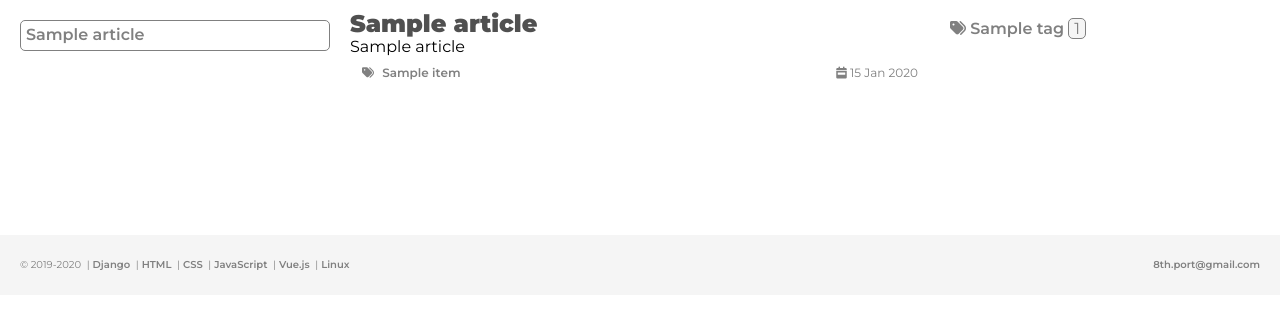
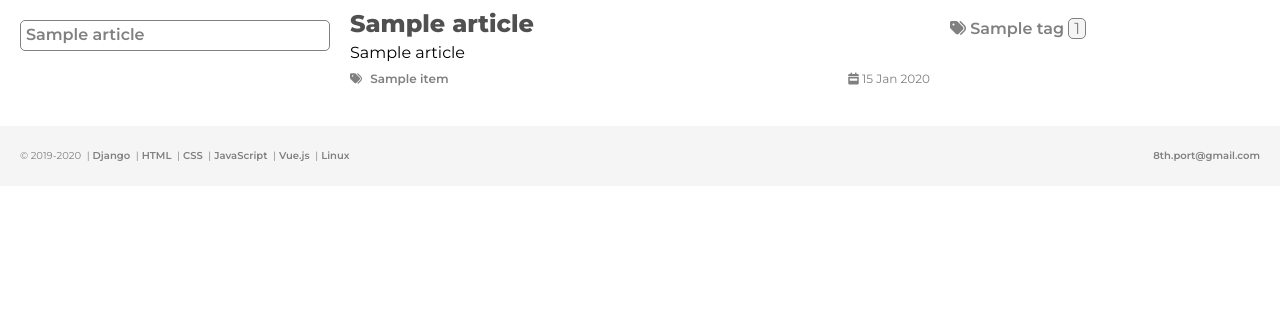
Before and after one commit to mebius01/anzim, a Django app: template templates/blog/blog.html in a window 1280 px wide. Shown: the part 152-461 px from the top of the page. Run offline with Django 3.2, Linux system fonts and the light colour scheme; the template is opened without the code that fills it: most values are stand-ins (such as "Sample title", 1, 10 or a date in 2020); some libraries are stand-ins or nearby versions; some web fonts are replaced.

Commit message:
fix temlate..

```diff
--- a/static/css/base.css
+++ b/static/css/base.css
@@ -20,6 +20,16 @@
     color: gray;
     text-decoration: none;
     font-weight: 600;
+}
+.title-h2 {
+    color: #505050;
+    font-weight: 900;
+    padding-bottom: 6px;
+}
+.title-h1 {
+    color: #505050;
+    font-weight: 900;
+    padding-bottom: 6px;
 }
 .cool_link {
     position: relative;
@@ -125,7 +135,7 @@
     margin-top: 20px;
     width: calc(100vw - 57px);
 }
-.search input{
+.search__input{
     width: calc(100vw - 70px);
     outline:none;
     border: 1px gray solid;
@@ -159,31 +169,21 @@
     color: white;
     background-color: gray;
 }
-h2 .article-title{
-    color: #505050;
-    font-weight: 900;
-    padding-bottom: 6px;
-}
-h1 {
-    color: #505050;
-    font-weight: 900;
-    padding-bottom: 6px;
-}
-.article {
+
+.main {
     grid-area: article;
     padding: 10px 20px;
 }
-.aricle-1{
-    margin-bottom: 50px;
+.aricle{
+    padding-bottom: 20px;
 }
-.footer-article{
+.article__footer{
     display: flex;
     justify-content: space-between;
     align-items: center;
     font-size: 12px;
-    padding: 0px 12px 0 12px;
 }
-.tags-title .tag {
+.tag {
     margin: 5px;
     color: gray;
 }
@@ -249,9 +249,6 @@
     color: grey;
     content: " \007C";
 }
-/* .footer__link {
-
-} */
 h2 a{
     color: #505050;
     font-weight: 800;
--- a/templates/base.html
+++ b/templates/base.html
@@ -29,7 +29,7 @@
                 <ul class="nav__list search">
                     <li class="nav__item">
                         <form class="search__form" role="search" action="{% url 'blog:blog_list' %}">
-                            <input type="text" placeholder="Search" name="q">
+                            <input class="search__input"ype="text" placeholder="Search" name="q">
                         </form>
                     </li>
                 </ul>
@@ -50,15 +50,9 @@
                 <li class="footer__item"><a href="/tags/vue/" class="footer__link">Vue.js</a></li>
                 <li class="footer__item"><a href="/tags/linux/" class="footer__link">Linux</a></li>
             </ul>
-            <!-- <span class="footer__link">
-                © 2019-2020 •
-                <a href="/tags/django/">Django</a> •
-                <a href="/tags/html/">HTML</a> •
-                <a href="/tags/css/">CSS</a> •
-                <a href="/tags/vue/">Vue.js</a> •
-                <a href="/tags/linux/">Linux</a>
-            </span> -->
-            <a class="footer__email" href="mailto:8th.port@gmail.com">8th.port@gmail.com</a>
+            <ul class="footer__list">
+                <li class="footer__item"><a href="mailto:8th.port@gmail.com" class="footer__link">8th.port@gmail.com</a></li>
+            </ul>
         </footer>
     </div>
     <button onclick="topFunction()" id="scrollA" title="Go to top"><i class="fas fa-chevron-up"></i></button>
--- /dev/null
+++ b/templates/blog/article-list.html
@@ -0,0 +1,18 @@
+<article class="aricle">
+    <h2 class="article__title title-h2">
+        <a href="{% url 'blog:article_detail' article.slug %}">{{article.title}}</a>
+    </h2>
+    <div class="article__body">
+        {{article.article|truncatewords_html:28|safe}}
+    </div>
+    <div class="article__footer">
+        <div class="tags-title"><i class="fas fa-tags"></i>
+            {% for item in article.tags.get_queryset %}
+                <a class="tag" href="{% url 'blog:tag_detail' item.slug %}">{{item.name}}</a>
+            {% endfor %}
+        </div>
+        <div class="date">
+            <i class="fas fa-calendar-week"></i> {{article.updated|date:"d M Y"}}
+        </div>
+    </div>
+</article>
--- a/templates/blog/blog.html
+++ b/templates/blog/blog.html
@@ -6,47 +6,14 @@
 {% endblock title %}
 
 {% block content %}
-    {% include 'blog/include_aside_left.html' %}
-    <div class="article">
+    {% include 'blog/aside_left.html' %}
+    <main class="main">
         {% for article in object_list %}
-            <div class="aricle-1">
-                <h2>
-                    <a class="article-title" href="{% url 'blog:article_detail' article.slug %}">{{article.title}}</a>
-                </h2>
-                <div class="body-article">
-                    {{article.article|truncatewords_html:28|safe}}
-                </div>
-                <div class="footer-article">
-                    <div class="tags-title"><i class="fas fa-tags"></i>
-                        {% for item in article.tags.get_queryset %}
-                            <a class="tag" href="{% url 'blog:tag_detail' item.slug %}">{{item.name}}</a>
-                        {% endfor %}
-                    </div>
-                    <div class="date">
-                        <i class="fas fa-calendar-week"></i> {{article.updated|date:"d M Y"}}
-                    </div>
-                </div>
-            </div>
+            {% include 'blog/article-list.html' %}
         {% endfor %}
-        <div class="pagination">
-            {% if is_paginated %}
-            <div class="page-links">
-                {% if page_obj.has_previous %}
-                    <a class="previous-page" href="/?page={{ page_obj.previous_page_number }}"><i class="fas fa-chevron-left"></i></a>
-                {% endif %}
-                    {% for i in paginator.page_range %}
-                        {% if page_obj.number == i %}
-                            <a class="active-page" >{{ i }}</a>
-                        {% else %}
-                            <a class="page" href="?page={{ i }}">{{ i }}</a>
-                        {% endif %}
-                    {% endfor %}
-                {% if page_obj.has_next %}
-                    <a class="next-page" href="/?page={{ page_obj.next_page_number }}"><i class="fas fa-chevron-right"></i></a>
-                {% endif %}
-            </div>
-            {% endif %}
-        </div>
-    </div>
-    {% include 'blog/include_aside_right.html' %}
+        {% if is_paginated %}
+            {% include 'blog/pagination.html' %}
+        {% endif %}
+    </main>
+    {% include 'blog/aside_right.html' %}
 {% endblock content %}
```
Also changed, not shown: templates/blog/article.html (added, +16 -0 lines), templates/blog/blog_detail.html (+4 -18 lines), templates/blog/pagination.html (added, +17 -0 lines), templates/blog/aside_left.html (renamed from templates/blog/include_aside_left.html), templates/blog/aside_right.html (renamed from templates/blog/include_aside_right.html).
